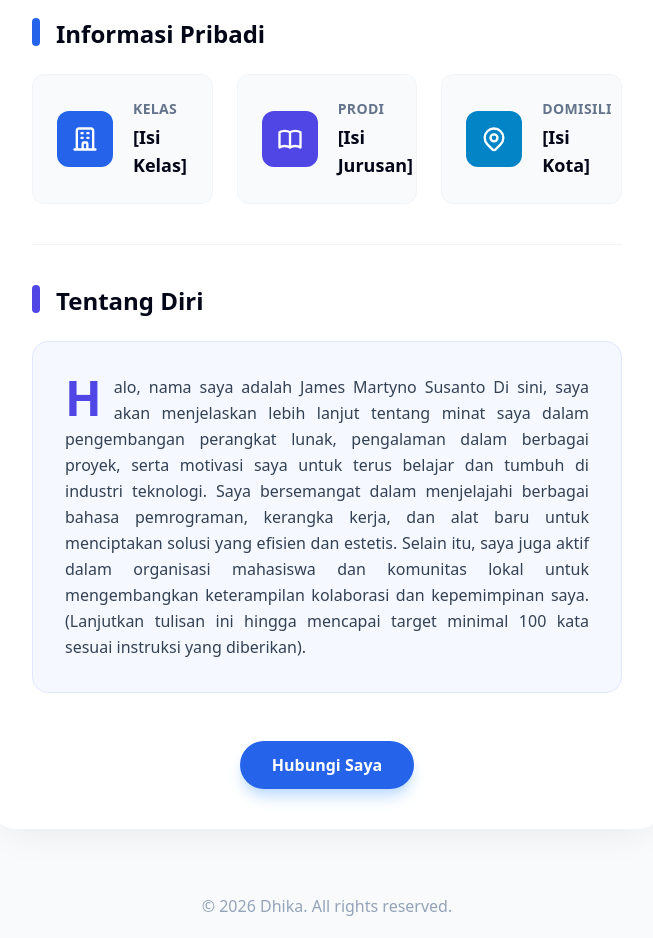
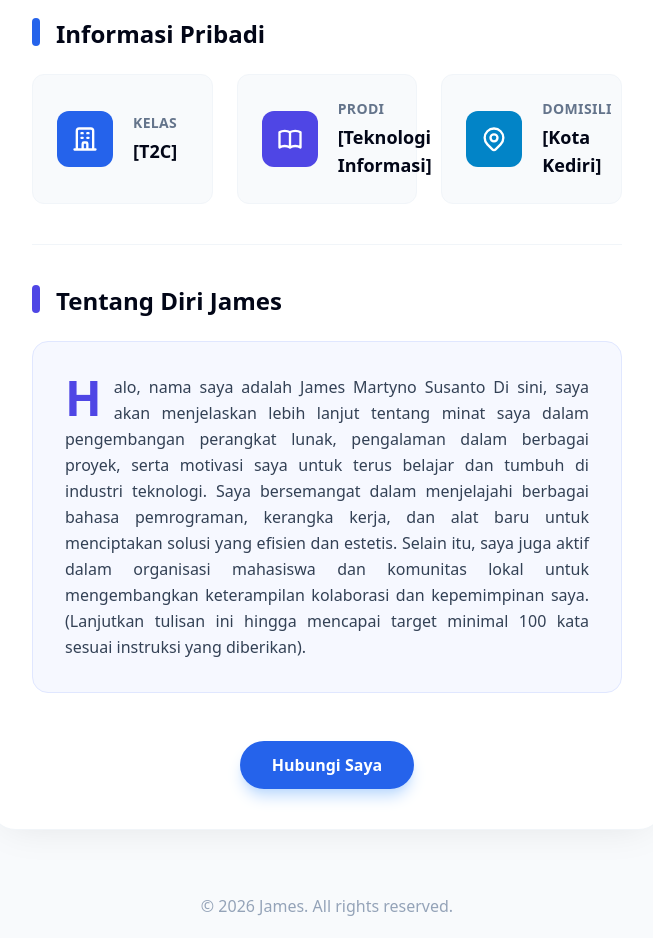
Before and after one commit to allghz16-gif/tumbuhbersama, a React (Vite) app: page /james in a window 1280 px wide. Shown: the part 400-1338 px from the top of the page, without its empty margins (313-966 px from the left). Built offline with nearby package versions, Linux system fonts and the light colour scheme.

Commit message:
Update James.jsx

```diff
--- a/src/pages/James.jsx
+++ b/src/pages/James.jsx
@@ -30,9 +30,9 @@ const James = () => {
           </h2>
           <div className="grid grid-cols-1 sm:grid-cols-3 gap-6">
             {[
-              { label: 'Kelas', value: '[Isi Kelas]', icon: 'school' },
-              { label: 'Prodi', value: '[Isi Jurusan]', icon: 'book' },
-              { label: 'Domisili', value: '[Isi Kota]', icon: 'map-pin' }
+              { label: 'Kelas', value: '[T2C]', icon: 'school' },
+              { label: 'Prodi', value: '[Teknologi Informasi]', icon: 'book' },
+              { label: 'Domisili', value: '[Kota Kediri]', icon: 'map-pin' }
             ].map((item, index) => (
               <div key={index} className="bg-slate-50 p-6 rounded-xl border border-slate-100 flex items-center space-x-5 transition hover:bg-white hover:shadow-md">
                 <div className={`p-3.5 rounded-xl text-white ${index % 3 === 0 ? 'bg-blue-600' : index % 3 === 1 ? 'bg-indigo-600' : 'bg-sky-600'}`}>
@@ -53,7 +53,7 @@ const James = () => {
         <div className="border-t border-slate-100 pt-10">
           <h2 className="text-2xl font-bold mb-6 text-slate-950 flex items-center">
             <span className="w-2 h-7 bg-indigo-600 rounded-full mr-4 mb-1"></span>
-            Tentang Diri
+            Tentang Diri James
           </h2>
           <div className="prose prose-slate max-w-none text-slate-700 leading-relaxed text-justify bg-indigo-50/50 p-8 rounded-2xl border border-indigo-100">
             <p className="first-letter:text-5xl first-letter:font-bold first-letter:text-indigo-600 first-letter:mr-3 first-letter:float-left">
@@ -73,7 +73,7 @@ const James = () => {
 
       {/* Footer / Contact (Optional) */}
       <footer className="mt-16 text-center text-slate-400">
-        <p>&copy; {new Date().getFullYear()} Dhika. All rights reserved.</p>
+        <p>&copy; {new Date().getFullYear()} James. All rights reserved.</p>
         <div className="mt-4 flex justify-center space-x-6">
             <a href="#" className="hover:text-slate-900">GitHub</a>
             <a href="#" className="hover:text-blue-600">LinkedIn</a>
```
